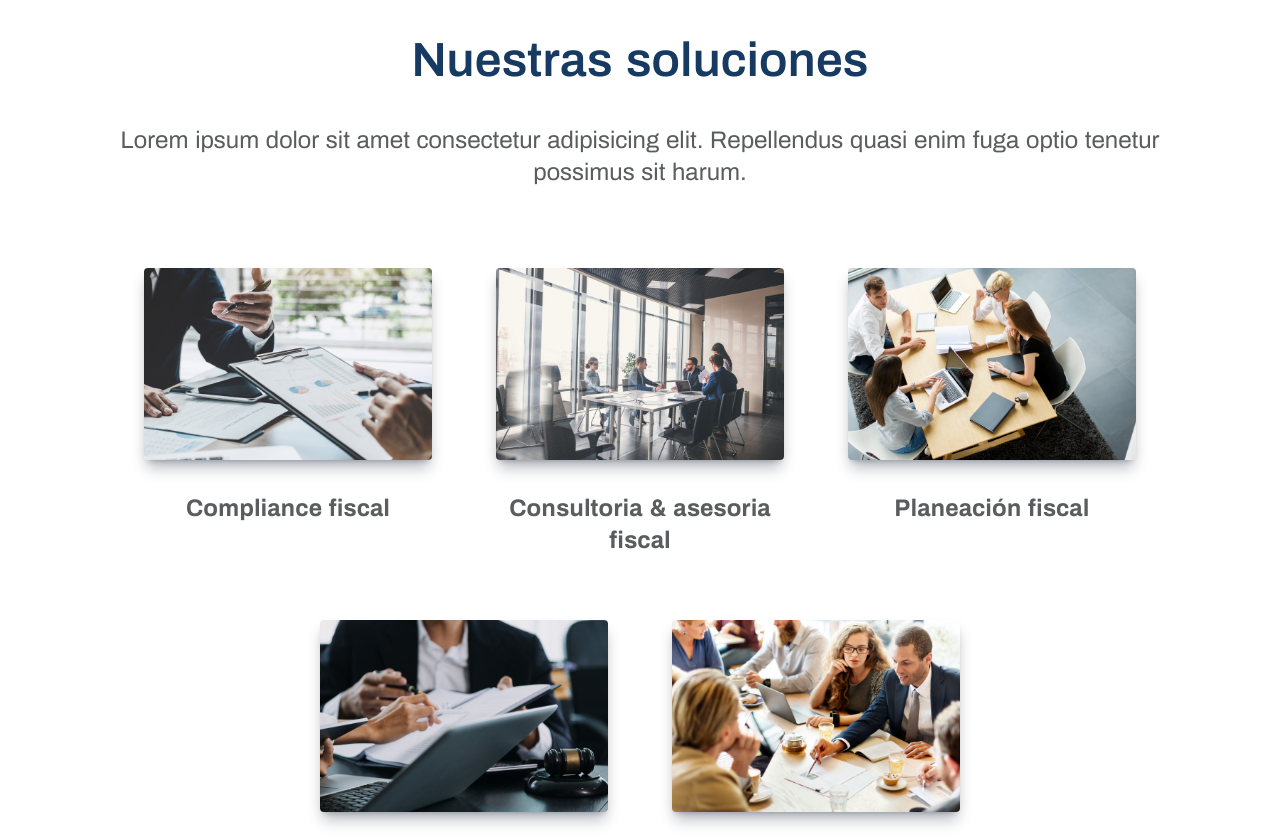
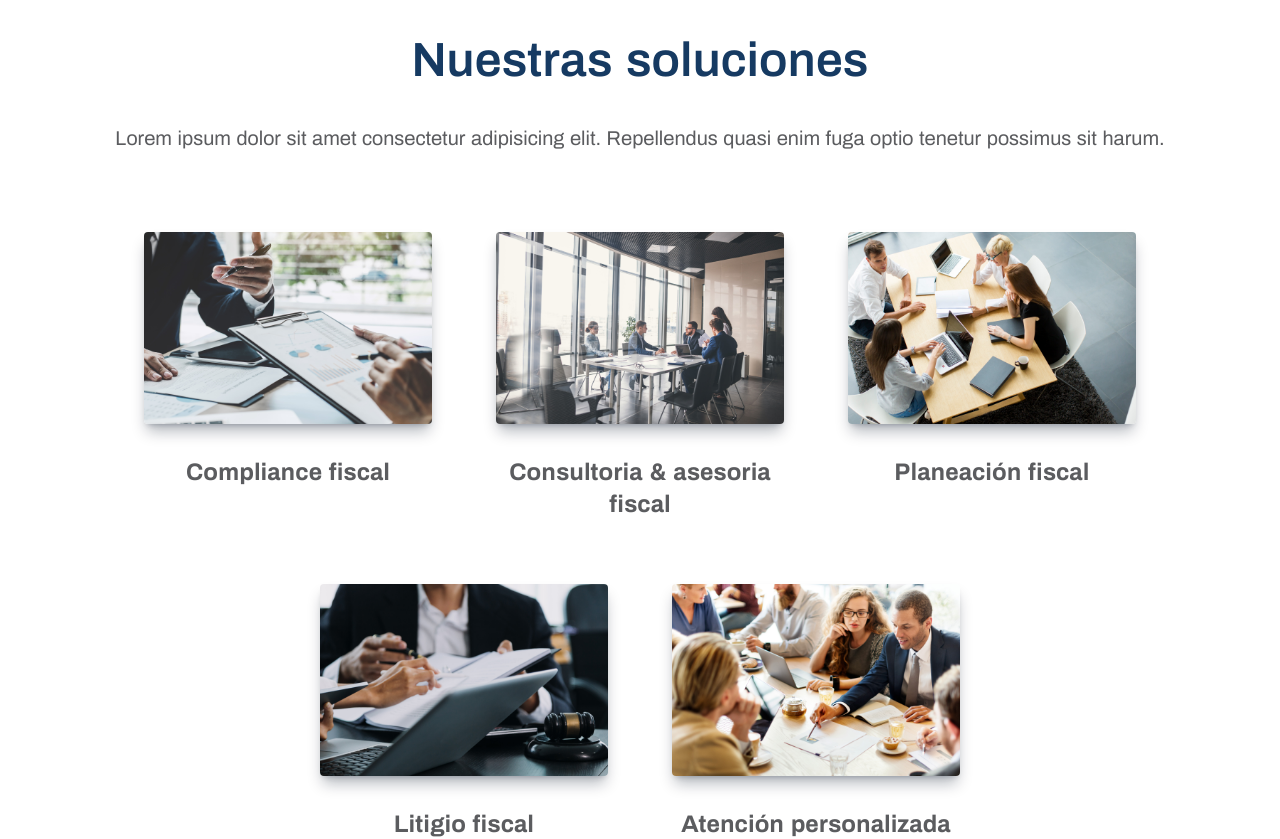
Before and after one commit to saufth/rehsok, a Next.js app: page / in a window 1280 px wide. Shown: the part 1020-1859 px from the top of the page. Built offline with nearby package versions, Linux system fonts and the light colour scheme.

Commit message:
Paragraph size reduces

```diff
--- a/src/styles/data-display/Paragraph.module.css
+++ b/src/styles/data-display/Paragraph.module.css
@@ -13,7 +13,7 @@
 .textSmallStyle {
   @apply
     /* Typography */
-    text-lg md:text-xl lg:text-2xl;
+    md:text-lg lg:text-xl;
 }
 
 .textCenterStyle {
```
